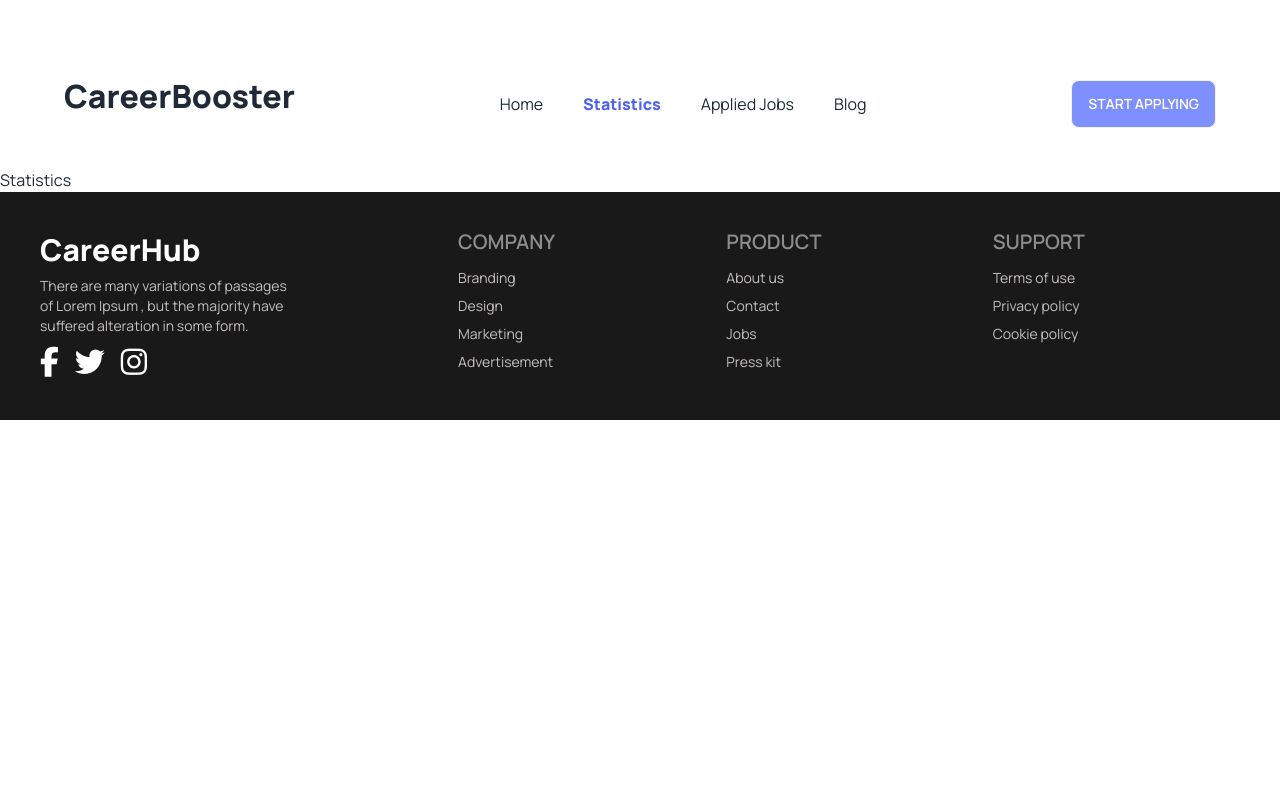
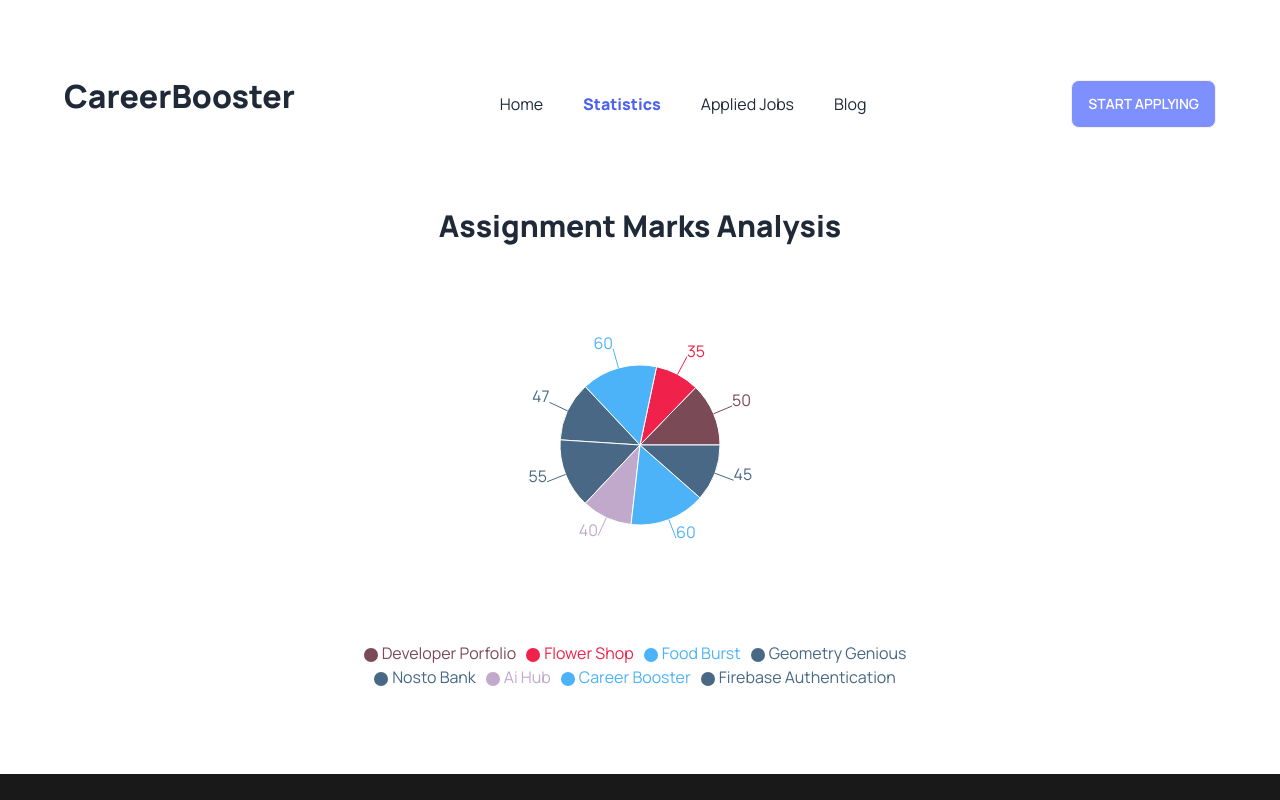
Before and after one commit to billalhossain2/career-boost, a React (Vite) app: page /main/statistics in a window 1280 px wide. Shown: the top 800 px of the page. Built offline with nearby package versions, Linux system fonts and the light colour scheme.

Commit message:
an interactive pie chart adde to analysis asignment marks

```diff
--- a/public/assignment.json
+++ b/public/assignment.json
@@ -1,42 +1,42 @@
 [
   {
-        "id":1,
-        "title":"Developer Porfolio",
-        "marks":50
+    "id": 1,
+    "title": "Developer Porfolio",
+    "marks": 50
   },
   {
-        "id":2,
-        "title":"Flower Shop",
-        "marks":55
+    "id": 2,
+    "title": "Flower Shop",
+    "marks": 35
   },
   {
-        "id":3,
-        "title":"Food Burst",
-        "marks":60
+    "id": 3,
+    "title": "Food Burst",
+    "marks": 60
   },
   {
-        "id":4,
-        "title":"Geometry Genious",
-        "marks":45
+    "id": 4,
+    "title": "Geometry Genious",
+    "marks": 47
   },
   {
-        "id":5,
-        "title":"Nosto Bank",
-        "marks":57
+    "id": 5,
+    "title": "Nosto Bank",
+    "marks": 55
   },
   {
-        "id":6,
-        "title":"Ai Hub",
-        "marks":59
+    "id": 6,
+    "title": "Ai Hub",
+    "marks": 40
   },
   {
-        "id":6,
-        "title":"Career Booster",
-        "marks":60
+    "id": 6,
+    "title": "Career Booster",
+    "marks": 60
   },
   {
-        "id":7,
-        "title":"Firebase Authentication",
-        "marks":40
+    "id": 7,
+    "title": "Firebase Authentication",
+    "marks": 45
   }
 ]
--- a/src/components/Pages/Statistics/Statistics.jsx
+++ b/src/components/Pages/Statistics/Statistics.jsx
@@ -1,10 +1,41 @@
-import useTitle from "../../../Hooks/useTitle"
+import useTitle from "../../../Hooks/useTitle";
+import { PieChart, Pie, Sector, Cell, ResponsiveContainer, Tooltip, Legend } from "recharts";
+import { useEffect, useState } from "react";
+import { useLoaderData } from "react-router-dom";
+const Statistics = () => {
+  useTitle("Statistics");
 
-const Statistics = () => {
-  useTitle("Statistics")
+  const data = useLoaderData()
+
+
+  // const [data, setData] = useState([])
+
+  // useEffect(()=>{
+  //   fetch("../../assignment.json")
+  //   .then(res => res.json())
+  //   .then(data =>setData(data))
+  // })
+
+  // data
+  const colors = ['#7a4a57', '#f0214a', '#4db3f8', '#486885', '#486885', '#c0a9cb', '#4db3f8', '#486885',]
+
+
   return (
-    <h1>Statistics</h1>
-  )
-}
+    <div className="my-20">
+      <h1 className="text-center font-bold text-3xl">Assignment Marks Analysis</h1>
+      <PieChart  className="mx-auto" width={600} height={450}>
+      <Pie legendType="circle" data={data} dataKey="marks" nameKey="title" cx="50%" cy="50%" outerRadius={80} label>
+    {
+      data.map((entry, index) => (
+        <Cell key={`cell-${index}`} fill={colors[index]}/>
+      ))
+    }
+  </Pie>
+  <Tooltip></Tooltip>
+  <Legend></Legend>
+    </PieChart>
+    </div>
+  );
+};
 
-export default Statistics
+export default Statistics;
--- a/src/router/Router.jsx
+++ b/src/router/Router.jsx
@@ -36,7 +36,8 @@ const router = createBrowserRouter([
       },
       {
         path:"/main/statistics",
-        element:<Statistics></Statistics>
+        element:<Statistics></Statistics>,
+        loader:(()=>fetch("../assignment.json"))
       }
     ]
   }
```
Lines whose indentation alone changed are shown as unchanged.
